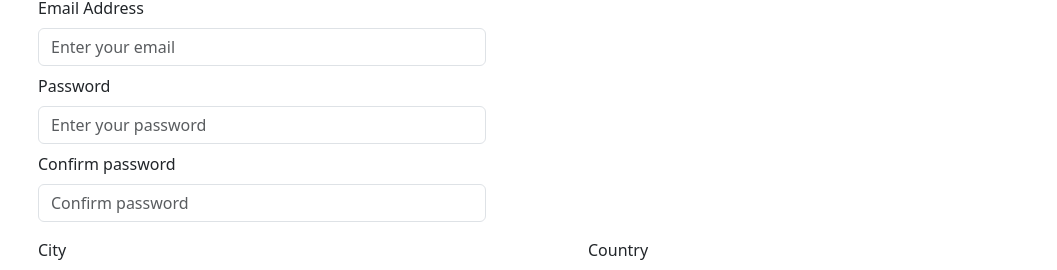
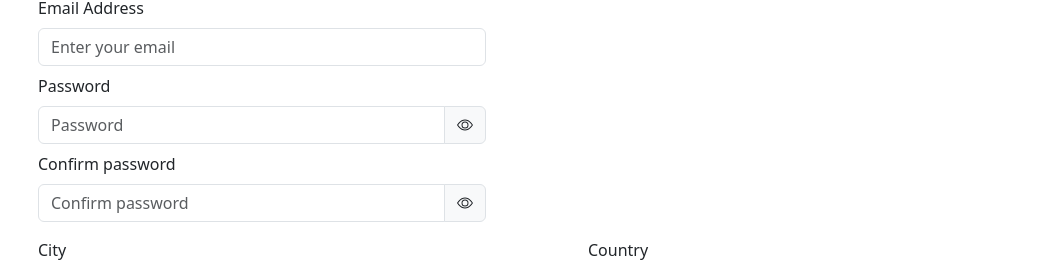
Before and after one commit to ravi-devo/faceOfTamizhan-frontend, a React (Vite) app: page /register in a window 1280 px wide. Shown: the part 290-560 px from the top of the page, without its empty margins (64-1121 px from the left). Built offline with nearby package versions, Linux system fonts and the light colour scheme.

Commit message:
Password visibility for Register and Login

```diff
--- a/src/components/Login/login.jsx
+++ b/src/components/Login/login.jsx
@@ -1,15 +1,21 @@
 import { useState, useEffect } from 'react';
-import { Container, Form, Button, Row, Col } from 'react-bootstrap';
+import { Container, Form, Button, Row, Col, InputGroup } from 'react-bootstrap';
 import { Link, useNavigate } from 'react-router-dom';
 import { useSelector, useDispatch } from 'react-redux';
 import { useLoginMutation } from '../../slices/usersApiSlice';
 import { setCredential } from '../../slices/authSlice';
 import { toast } from 'react-toastify';
 import Loader from '../loader';
+import { BsEye, BsEyeSlash } from 'react-icons/bs';
 
 const Login = () => {
   const [email, setEmail] = useState('');
   const [password, setPassword] = useState('');
+  const [showPassword, setShowPassword] = useState(false);
+
+  const handleTogglePasswordVisibility = () => {
+    setShowPassword(!showPassword);
+  };
 
   const navigate = useNavigate();
   const dispatch = useDispatch();
@@ -59,12 +65,17 @@ const Login = () => {
 
           <Form.Group className='my-2 col-md-5' controlId="formBasicPassword">
             <Form.Label>Password</Form.Label>
-            <Form.Control
-              type="password"
-              placeholder="Password"
-              value={password}
-              onChange={(e) => setPassword(e.target.value)}
-            />
+            <InputGroup>
+              <Form.Control
+                type={showPassword ? 'text' : 'password'}
+                placeholder="Password"
+                value={password}
+                onChange={(e) => setPassword(e.target.value)}
+              />
+              <InputGroup.Text onClick={handleTogglePasswordVisibility}>
+                {showPassword ? <BsEyeSlash /> : <BsEye />}
+              </InputGroup.Text>
+            </InputGroup>
           </Form.Group>
 
           <Row className='py-1'>
--- a/src/components/register/register.jsx
+++ b/src/components/register/register.jsx
@@ -1,5 +1,5 @@
 import { useState } from "react"
-import { Button, Container, Form, Row, Col } from "react-bootstrap";
+import { Button, Container, Form, Row, Col, InputGroup } from "react-bootstrap";
 import { Link } from 'react-router-dom';
 import { useRegisterMutation } from "../../slices/usersApiSlice";
 import { useNavigate } from "react-router-dom";
@@ -7,6 +7,7 @@ import { toast } from 'react-toastify';
 import { useDispatch } from "react-redux";
 import { setCredential } from "../../slices/authSlice";
 import Loader from "../loader";
+import { BsEye, BsEyeSlash } from 'react-icons/bs';
 
 const Register = () => {
     const [email, setEmail] = useState('');
@@ -15,9 +16,19 @@ const Register = () => {
     const [password, setPassword] = useState('');
     const [confirmPassword, setConfirmPassword] = useState('');
     const [city, setCity] = useState('');
-    const [country, setCountry] = useState('')
+    const [country, setCountry] = useState('');
+    const [showPassword, setShowPassword] = useState(false);
+    const [showConfirmPassword, setShowConfirmPassword] = useState(false)
 
-    const [Register, {isLoading}] = useRegisterMutation();
+    const handleTogglePasswordVisibility = () => {
+        setShowPassword(!showPassword);
+    };
+
+    const handleToggleConfirmPasswordVisibility = () => {
+        setShowConfirmPassword(!showConfirmPassword);
+    };
+
+    const [Register, { isLoading }] = useRegisterMutation();
     const navigate = useNavigate();
     const dispatch = useDispatch();
 
@@ -31,6 +42,8 @@ const Register = () => {
             if (!password) return toast.error("password is required");
             if (!confirmPassword) return toast.error("confirmPassword is required");
             if (password !== confirmPassword) return toast.error("Password and confirm password doesn't match.");
+            if(!city) return toast.error("City is required");
+            if(!country) return toast.error("Country is required");
             const res = await Register({ email, firstName, lastName, password, city, country }).unwrap();
             if (res.message === 'User registered successfully') {
                 dispatch(setCredential({ ...res }));
@@ -70,17 +83,30 @@ const Register = () => {
                         </Form.Label>
                         <Form.Control value={email} type="email" placeholder="Enter your email" onChange={(e) => setEmail(e.target.value)} />
                     </Form.Group>
-                    <Form.Group className="my-2 col-md-5" controlId="passwordControlId">
-                        <Form.Label>
-                            Password
-                        </Form.Label>
-                        <Form.Control value={password} type="password" placeholder="Enter your password" onChange={(e) => setPassword(e.target.value)} />
+                    <Form.Group className='my-2 col-md-5' controlId="formBasicPassword">
+                        <Form.Label>Password</Form.Label>
+                        <InputGroup>
+                            <Form.Control
+                                type={showPassword ? 'text' : 'password'}
+                                placeholder="Password"
+                                value={password}
+                                onChange={(e) => setPassword(e.target.value)}
+                            />
+                            <InputGroup.Text onClick={handleTogglePasswordVisibility}>
+                                {showPassword ? <BsEyeSlash /> : <BsEye />}
+                            </InputGroup.Text>
+                        </InputGroup>
                     </Form.Group>
                     <Form.Group className='my-2 col-md-5' controlId="confirmPasswordControlId">
                         <Form.Label>
                             Confirm password
                         </Form.Label>
-                        <Form.Control value={confirmPassword} type="password" placeholder="Confirm password" onChange={(e) => setConfirmPassword(e.target.value)} />
+                        <InputGroup>
+                            <Form.Control value={confirmPassword} type={showConfirmPassword ? 'text' : 'password'} placeholder="Confirm password" onChange={(e) => setConfirmPassword(e.target.value)} />
+                            <InputGroup.Text onClick={handleToggleConfirmPasswordVisibility}>
+                                {showConfirmPassword ? <BsEyeSlash /> : <BsEye />}
+                            </InputGroup.Text>
+                        </InputGroup>
                     </Form.Group>
                     <Row>
                         <Col>
```
